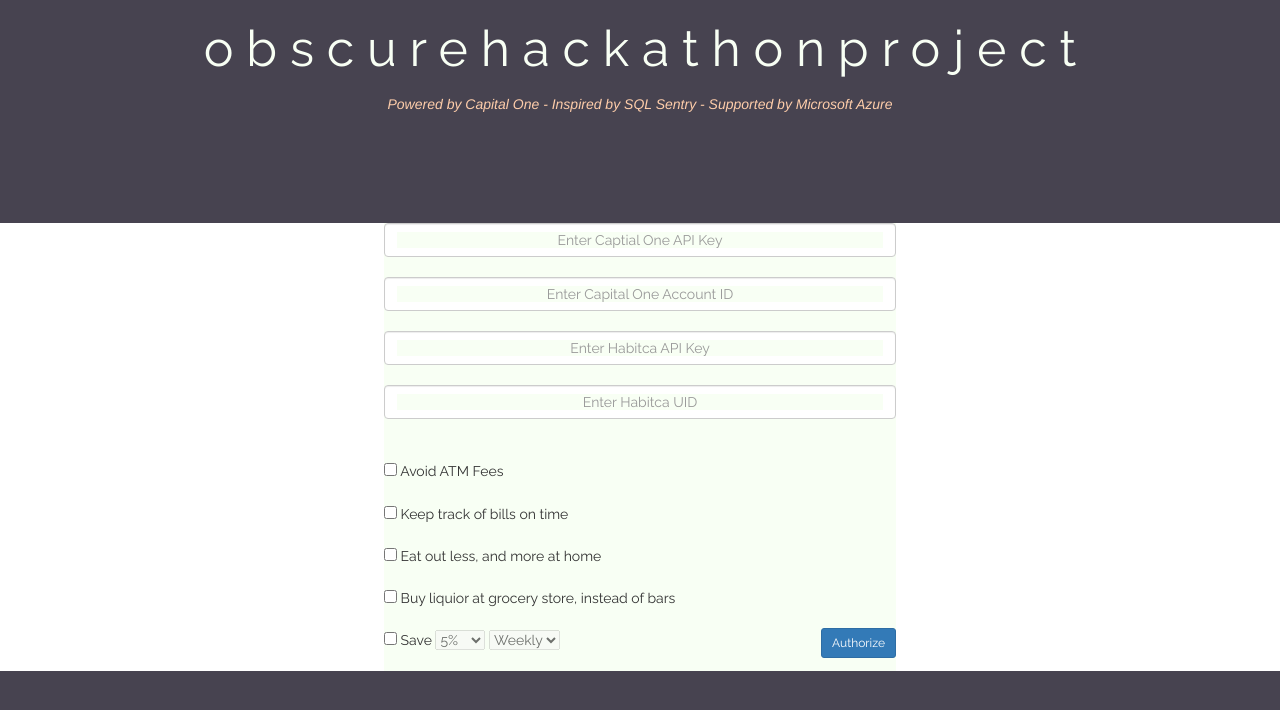
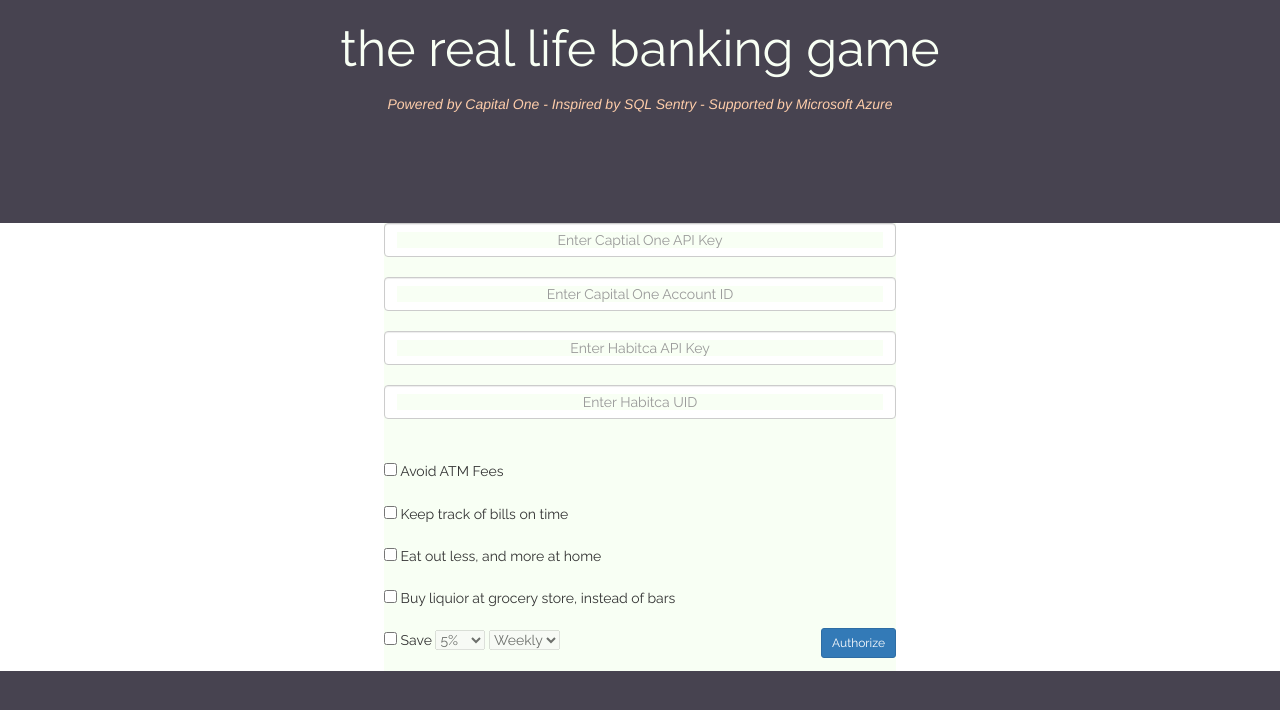
Before and after one commit to stuharvey/frugalhero, a website: page public/index.html in a window 1280 px wide. Drawn offline with nearby package versions, Linux system fonts and the light colour scheme.

Commit message:
add new title

```diff
--- a/public/index.html
+++ b/public/index.html
@@ -80,7 +80,7 @@
     </head>
     <body>
         <div class="headers">
-        <p class="top-title">o b s c u r e h a c k a t h o n p r o j e c t</p>
+        <p class="top-title">the real life banking game</p>
 
         <p class="quote">Powered by Capital One - Inspired by SQL Sentry - Supported by Microsoft Azure</p>
             </div>
```
Also changed, not shown: public/ui/templates/index.html (+2 -2 lines).
